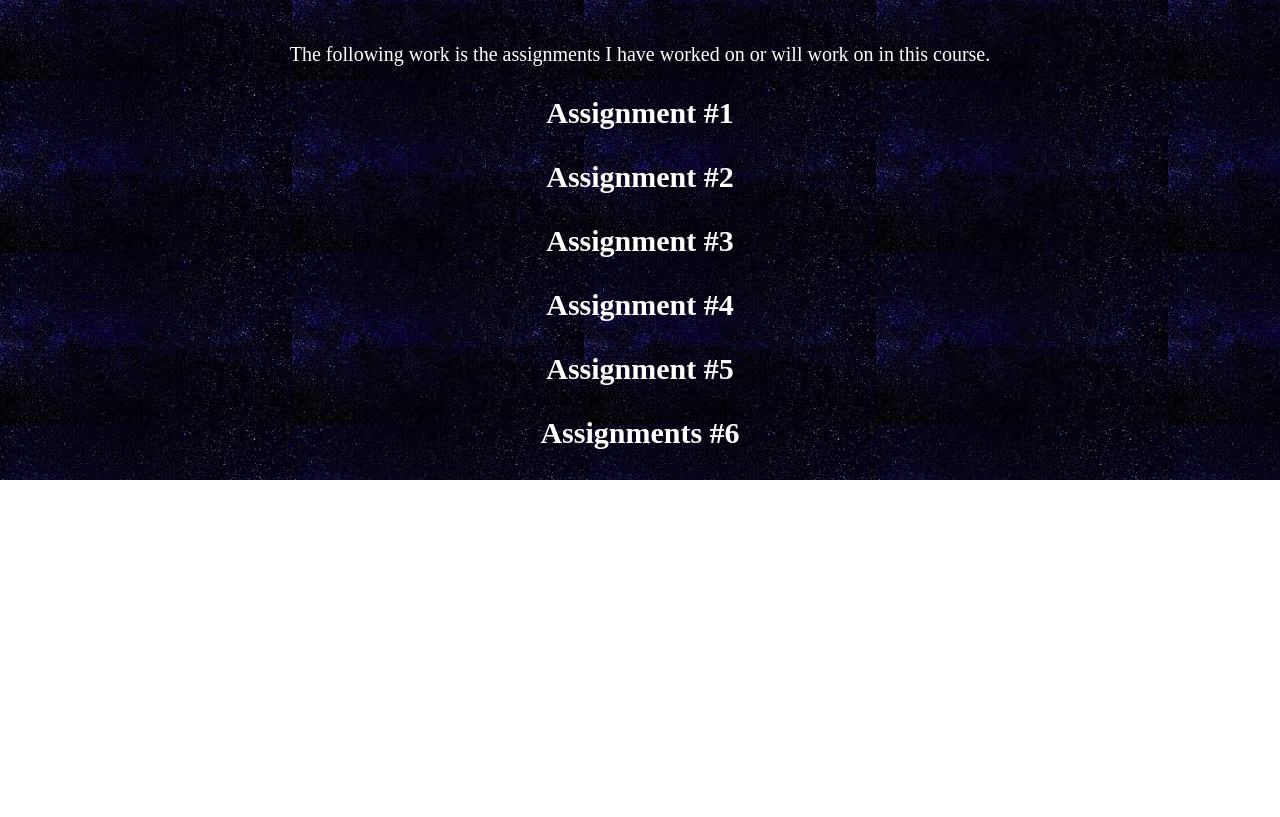
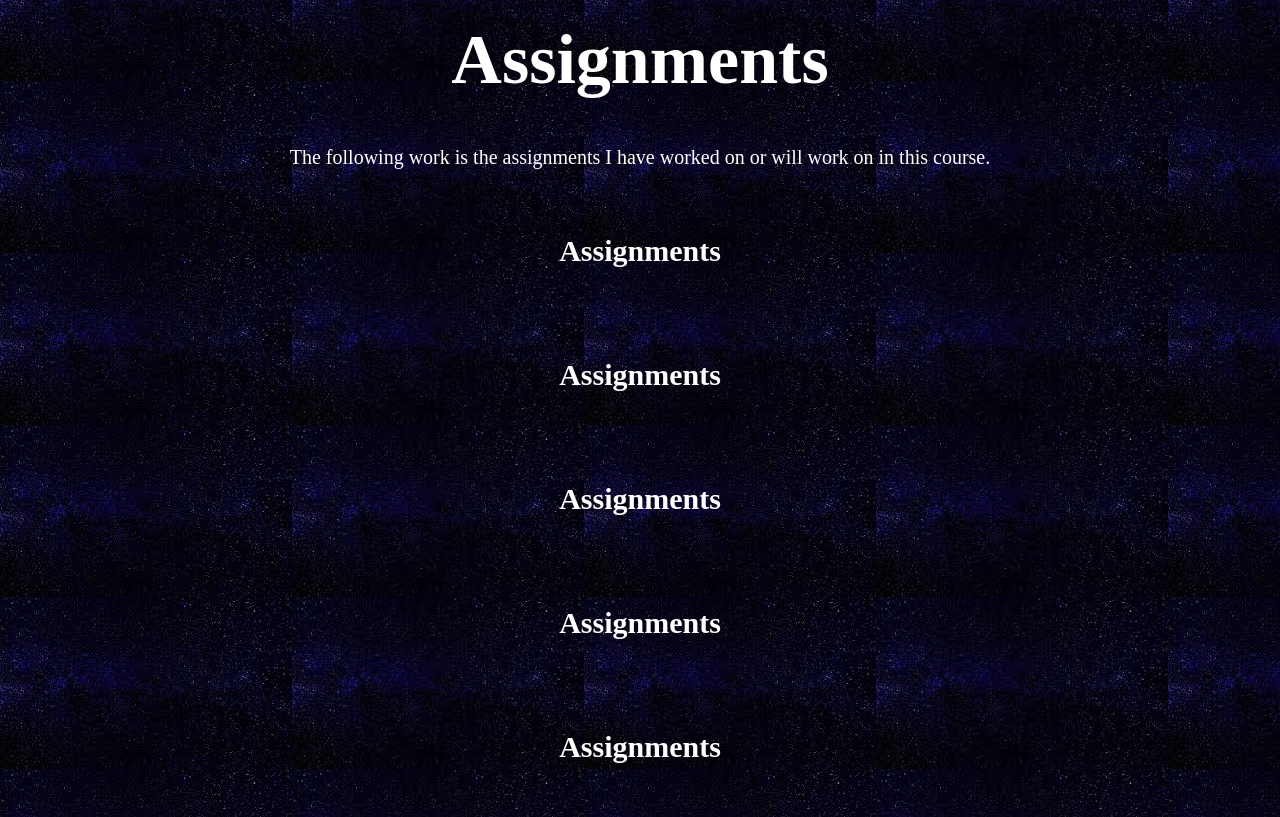
Before and after one commit to 555hamza555/test-, a plain HTML site: page index.html in a window 1280 px wide. Shown: the part 951-1768 px from the top of the page. Before the commit the page ends 1431 px from the top, so only its background shows below. Drawn offline with Linux system fonts and the light colour scheme.

Commit message:
big yeet

```diff
--- a/Main.css
+++ b/Main.css
@@ -21,3 +21,17 @@ h3 {
 body {
   background-image: url("images/Star image for website.jpg")
 }
+button {
+	color: white;
+	font-size: 30px;
+	text-align: center;
+	font-family: timesnewroman;
+	background-color: transparent;
+	border-width: 0px;
+	font-weight: 600;
+	padding: 1em;
+	margin: .5em;
+}
+#buttons {
+	text-align: center;
+}
--- a/index.html
+++ b/index.html
@@ -7,7 +7,8 @@
 	<title> Hamza's Website (Fall 2019) </title>
 	</head>
 	<body>
-		<button type="button"> Assignments </button>
+	<button type="button"> Assignments </button>
+	<a href="#assignments">Assignments</a>
  	 <h1> Welcome</h1>
   	 <h1> About me...<h1>
   	<h2> My Tech Skills</h2>
@@ -16,12 +17,18 @@
   	<p>  My main interest in this course is to learn how to write in minimum one of the coding languages that is exisitng thus far and make and test my own websites on my freetime to improve my presentations for the future.</p>
   	<h2> Assignments Regarding Techology</h2>
   	<p> Currently, as of making this website I have no personal tech or coding projects that I am working on, again this is my first time doing work/assgnment regarding coding but I am thinking of trying or making another website and test other features of sublime and diffrent codes for animation etc. in my free time. </p>
-  <h1> Assignments</h1>
+  <h1 id="assignments"> Assignments</h1>
   <P> The following work is the assignments I have worked on or will work on in this course.</P>
-  <h3> Assignment #1</h3>
-  <h3> Assignment #2</h3>
-  <h3> Assignment #3</h3>
-  <h3> Assignment #4</h3>
-  <h3> Assignment #5</h3>
-  <h3> Assignments #6</h3>
+  <div id= "buttons">
+  <button type="button"> Assignments </button>
+  <br>
+  <button type="button"> Assignments </button>
+  <br>
+  <button type="button"> Assignments </button>
+  <br>
+  <button type="button"> Assignments </button>
+  <br>
+  <button type="button"> Assignments </button>
+</div>
+
 </body>
```
